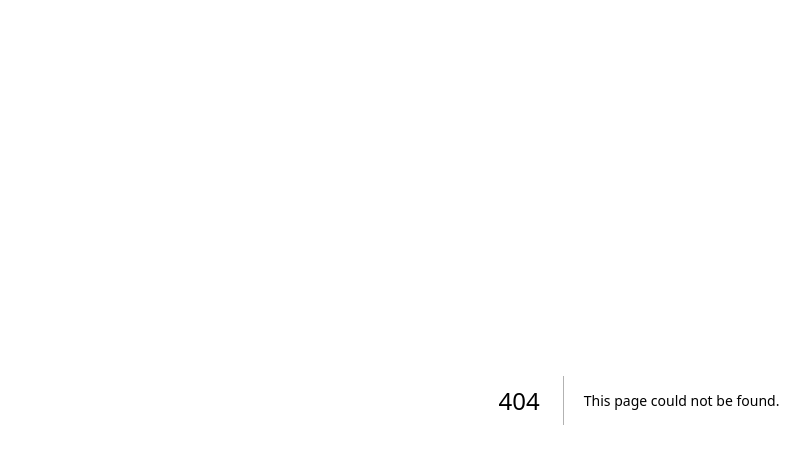
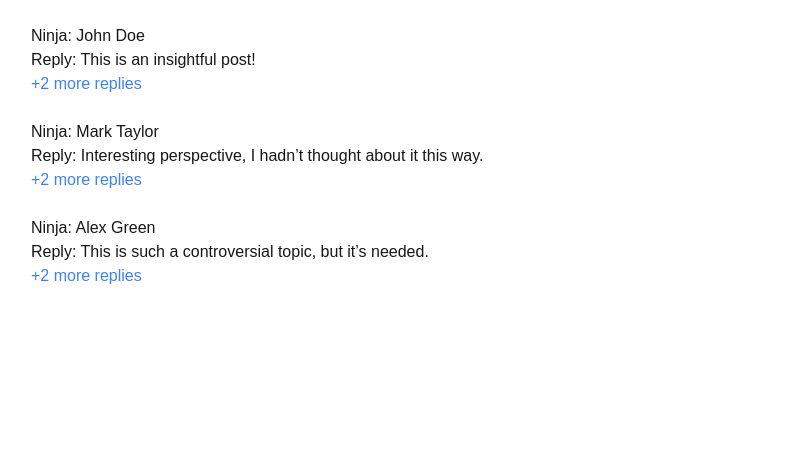
Before and after one commit to gargabhinav0001/LLD, a Next.js app in the folder low-level-design/: page /nestedComments in a window 1280 px wide. Before the commit this address had no page. Shown: the top 464 px of the page, without its empty margins (1-811 px from the left). Built offline with nearby package versions, Linux system fonts and the light colour scheme.

Commit message:
nested comments

```diff
--- /dev/null
+++ b/low-level-design/app/nestedComments/Comment.js
@@ -0,0 +1,32 @@
+"use client";
+
+import React, { useState } from "react";
+
+const Comment = ({ name, reply, hasComments, children }) => {
+  const [open, setOpen] = useState(false);
+  return (
+    <div className="p-2 m-2">
+      Ninja: {name}
+      <p>Reply: {reply}</p>
+      <div
+        onClick={() => {
+          setOpen((prev) => !prev);
+        }}
+        className="cursor-pointer"
+      >
+        {hasComments ? (
+          !open ? (
+            <p className="text-blue-500">+{hasComments} more replies</p>
+          ) : (
+            "⬆"
+          )
+        ) : null}
+      </div>
+      {open && (
+        <div className="pl-2 border-l-2 border-blue-500">{children}</div>
+      )}
+    </div>
+  );
+};
+
+export default Comment;
--- /dev/null
+++ b/low-level-design/app/nestedComments/page.js
@@ -0,0 +1,169 @@
+"use client";
+
+import React, { useEffect } from "react";
+import Comment from "./Comment";
+
+const comments = [
+  {
+    name: "John Doe",
+    reply: "This is an insightful post!",
+    comments: [
+      {
+        name: "Jane Smith",
+        reply: "I completely agree with you!",
+        comments: [
+          {
+            name: "Sam Green",
+            reply: "Great points made here!",
+            comments: [
+              {
+                name: "Lisa Blue",
+                reply: "I think we should explore this topic further.",
+                comments: [
+                  {
+                    name: "Tom Red",
+                    reply: "Agreed, there's so much more to discuss.",
+                    comments: [],
+                  },
+                ],
+              },
+              {
+                name: "Sarah Purple",
+                reply: "Yes, and I also believe there's another angle to this.",
+                comments: [],
+              },
+            ],
+          },
+          {
+            name: "Mike White",
+            reply: "I think we should also consider other perspectives.",
+            comments: [
+              {
+                name: "Jake Black",
+                reply: "Interesting, could you elaborate on that?",
+                comments: [],
+              },
+            ],
+          },
+        ],
+      },
+      {
+        name: "Emily Yellow",
+        reply: "This is a great discussion, love the insights shared here!",
+        comments: [
+          {
+            name: "Liam Blue",
+            reply: "Absolutely, such an engaging conversation.",
+            comments: [],
+          },
+        ],
+      },
+    ],
+  },
+  {
+    name: "Mark Taylor",
+    reply: "Interesting perspective, I hadn’t thought about it this way.",
+    comments: [
+      {
+        name: "Sally White",
+        reply: "I think this is a valid take on the matter.",
+        comments: [
+          {
+            name: "Charlie Brown",
+            reply: "I have a different viewpoint, but respect yours.",
+            comments: [
+              {
+                name: "Anna Black",
+                reply: "Definitely worth discussing!",
+                comments: [
+                  {
+                    name: "Tom Green",
+                    reply: "I'm curious about your view, please share more.",
+                    comments: [],
+                  },
+                ],
+              },
+            ],
+          },
+          {
+            name: "David Pink",
+            reply: "I agree, but there’s more to consider here.",
+            comments: [],
+          },
+        ],
+      },
+      {
+        name: "Tina Orange",
+        reply: "I see where you're coming from, but I disagree.",
+        comments: [
+          {
+            name: "Chris Gray",
+            reply: "Why do you disagree? Let’s dive into it!",
+            comments: [],
+          },
+        ],
+      },
+    ],
+  },
+  {
+    name: "Alex Green",
+    reply: "This is such a controversial topic, but it’s needed.",
+    comments: [
+      {
+        name: "Sophia Black",
+        reply: "Indeed, tough conversations are essential.",
+        comments: [
+          {
+            name: "Daniel Red",
+            reply: "I agree, but it’s hard to find middle ground.",
+            comments: [
+              {
+                name: "Olivia Pink",
+                reply: "It’s true, compromise can be difficult here.",
+                comments: [],
+              },
+            ],
+          },
+        ],
+      },
+      {
+        name: "Chris White",
+        reply: "I’m glad this topic is being brought up.",
+        comments: [
+          {
+            name: "Grace Blue",
+            reply: "Same here, these discussions are important.",
+            comments: [],
+          },
+        ],
+      },
+    ],
+  },
+];
+
+function nestedComments(data) {
+  if (data.length === 0) return;
+
+  return data.map((comment, idx) => {
+    const { name, reply, comments } = comment;
+    return (
+      <Comment
+        key={idx}
+        name={name}
+        reply={reply}
+        hasComments={comments.length}
+      >
+        {nestedComments(comments)}
+      </Comment>
+    );
+  });
+}
+const NestedComments = () => {
+  const elem = nestedComments(comments);
+  useEffect(() => {
+    console.log("element is: ", elem);
+  }, []);
+  return <div className="m-4">{elem}</div>;
+};
+
+export default NestedComments;
```
